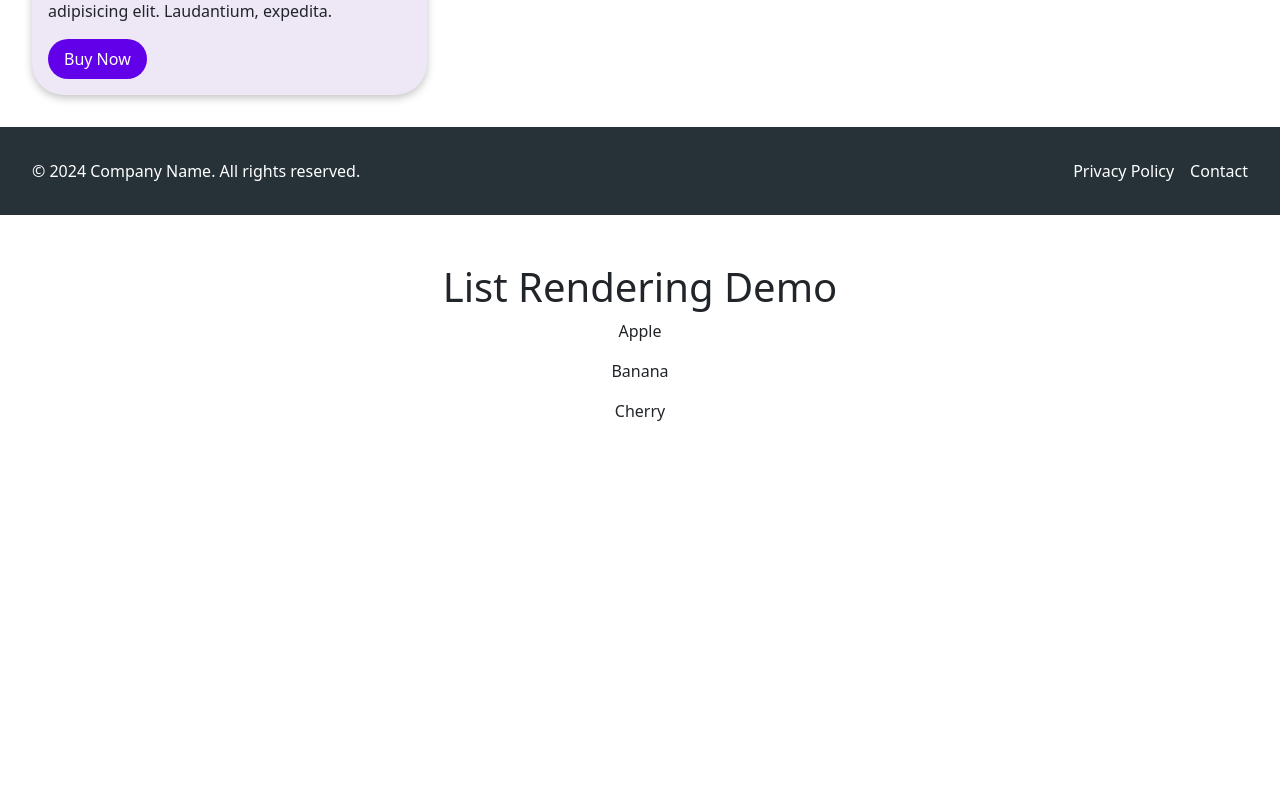
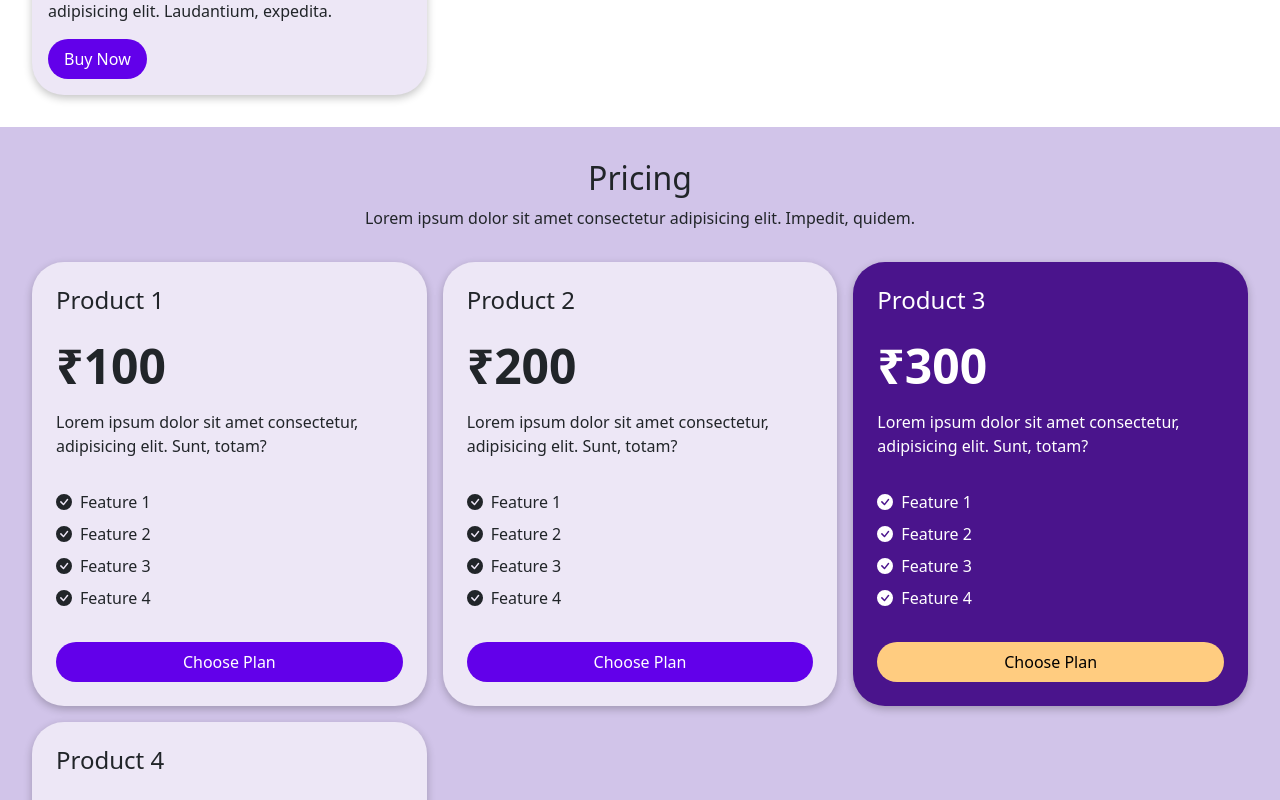
Before and after one commit to manikant-codes/react-course-files-final, a React (Create React App) app: page / in a window 1280 px wide. Shown: the part 2960-3760 px from the top of the page. Before the commit the page ends 3447 px from the top, so only its background shows below. Built offline with nearby package versions, Linux system fonts and the light colour scheme.

Commit message:
made pricing  section

```diff
--- /dev/null
+++ b/src/components/common/icons/CheckIcon.jsx
@@ -0,0 +1,15 @@
+function CheckIcon(props) {
+  return (
+    <svg
+      fill="currentColor"
+      viewBox="0 0 16 16"
+      height="1em"
+      width="1em"
+      {...props}
+    >
+      <path d="M16 8A8 8 0 110 8a8 8 0 0116 0zm-3.97-3.03a.75.75 0 00-1.08.022L7.477 9.417 5.384 7.323a.75.75 0 00-1.06 1.06L6.97 11.03a.75.75 0 001.079-.02l3.992-4.99a.75.75 0 00-.01-1.05z" />
+    </svg>
+  );
+}
+
+export default CheckIcon;
--- a/src/components/demo/ListRenderingDemo.jsx
+++ b/src/components/demo/ListRenderingDemo.jsx
@@ -1,20 +1,52 @@
 import React from "react";
+import Card from "../home/Card";
 
 function ListRenderingDemo() {
-  //   const arrJSX = [<p>Apple</p>, <p>Banana</p>, <p>Cherry</p>];
+  const data = [
+    {
+      title: "Product 1",
+      desc: "Lorem ipsum dolor sit amet.",
+      img: "/images/01.jpg",
+    },
+    {
+      title: "Product 2",
+      desc: "Lorem ipsum dolor sit amet.",
+      img: "/images/02.jpg",
+    },
+    {
+      title: "Product 3",
+      desc: "Lorem ipsum dolor sit amet.",
+      img: "/images/03.jpg",
+    },
+    {
+      title: "Product 4",
+      desc: "Lorem ipsum dolor sit amet.",
+      img: "/images/04.jpg",
+    },
+  ];
 
-  const arr = ["Apple", "Banana", "Cherry"];
-
-  //   const paras = arr.map((value, index) => {
-  //     return <p>{value}</p>;
-  //   });
+  // const components = data.map((value, index) => {
+  //   return <Card title={value.title} src={value.img} desc={value.desc} />;
+  // });
 
   return (
     <div style={{ textAlign: "center", padding: "48px" }}>
       <h1>List Rendering Demo</h1>
-      <div>
-        {arr.map((value, index) => {
-          return <p>{value}</p>;
+      <div
+        style={{
+          display: "grid",
+          gridTemplateColumns: "repeat(auto-fit, minmax(300px, 1fr))",
+        }}
+      >
+        {data.map((value, index) => {
+          return (
+            <Card
+              key={index}
+              title={value.title}
+              src={value.img}
+              desc={value.desc}
+            />
+          );
         })}
       </div>
     </div>
--- a/src/components/home/ProductsRow.jsx
+++ b/src/components/home/ProductsRow.jsx
@@ -67,7 +67,14 @@ function ProductsRow() {
         }}
       >
         {data.map((value, index) => {
-          return <Card src={value.src} title={value.title} desc={value.desc} />;
+          return (
+            <Card
+              key={index}
+              src={value.src}
+              title={value.title}
+              desc={value.desc}
+            />
+          );
         })}
       </div>
     </div>
--- a/src/components/home/figuresRow/FiguresRow.jsx
+++ b/src/components/home/figuresRow/FiguresRow.jsx
@@ -28,7 +28,7 @@ function FiguresRow() {
       />
       <div className={styles.innerContainer}>
         {data.map((value, index) => {
-          return <Figure figure={value.figure} desc={value.desc} />;
+          return <Figure key={index} figure={value.figure} desc={value.desc} />;
         })}
       </div>
     </div>
--- /dev/null
+++ b/src/components/home/pricingRow/PricingCard.jsx
@@ -0,0 +1,29 @@
+import React from "react";
+import styles from "../../../styles/home/pricingRow.module.css";
+import CheckIcon from "../../common/icons/CheckIcon";
+
+function PricingCard(props) {
+  console.log(styles);
+  return (
+    <div className={styles.pricingCardContainer + " " + props.className}>
+      <div className={styles.pricingCardDescContainer}>
+        <h3>{props.title}</h3>
+        <p>₹{props.price}</p>
+        <p>{props.desc}</p>
+      </div>
+      <ul className={styles.cardFeaturesList}>
+        {props.features.map((value, index) => {
+          return (
+            <li key={index}>
+              <CheckIcon />
+              <span>{value}</span>
+            </li>
+          );
+        })}
+      </ul>
+      <button>Choose Plan</button>
+    </div>
+  );
+}
+
+export default PricingCard;
--- /dev/null
+++ b/src/components/home/pricingRow/PricingRow.jsx
@@ -0,0 +1,57 @@
+import React from "react";
+import PricingCard from "./PricingCard";
+import styles from "../../../styles/home/pricingRow.module.css";
+import Title from "../../common/Title";
+
+function PricingRow() {
+  const data = [
+    {
+      title: "Product 1",
+      price: 100,
+      desc: "Lorem ipsum dolor sit amet consectetur, adipisicing elit. Sunt, totam?",
+      features: ["Feature 1", "Feature 2", "Feature 3", "Feature 4"],
+    },
+    {
+      title: "Product 2",
+      price: 200,
+      desc: "Lorem ipsum dolor sit amet consectetur, adipisicing elit. Sunt, totam?",
+      features: ["Feature 1", "Feature 2", "Feature 3", "Feature 4"],
+    },
+    {
+      title: "Product 3",
+      price: 300,
+      desc: "Lorem ipsum dolor sit amet consectetur, adipisicing elit. Sunt, totam?",
+      features: ["Feature 1", "Feature 2", "Feature 3", "Feature 4"],
+    },
+    {
+      title: "Product 4",
+      price: 400,
+      desc: "Lorem ipsum dolor sit amet consectetur, adipisicing elit. Sunt, totam?",
+      features: ["Feature 1", "Feature 2", "Feature 3", "Feature 4"],
+    },
+  ];
+
+  const components = data.map((value, index) => {
+    return (
+      <PricingCard
+        title={value.title}
+        price={value.price}
+        desc={value.desc}
+        features={value.features}
+        className={index === 2 ? styles.activeCard : ""}
+      />
+    );
+  });
+
+  return (
+    <div className={styles.pricingRowContainer}>
+      <Title
+        title="Pricing"
+        desc="Lorem ipsum dolor sit amet consectetur adipisicing elit. Impedit, quidem."
+      />
+      <div className={styles.pricingRowInnerContainer}>{components}</div>
+    </div>
+  );
+}
+
+export default PricingRow;
--- a/src/pages/Home.jsx
+++ b/src/pages/Home.jsx
@@ -7,6 +7,7 @@ import Footer from "../layouts/Footer";
 import Navbar from "../layouts/Navbar";
 import "../styles/home/home.css";
 import ListRenderingDemo from "../components/demo/ListRenderingDemo";
+import PricingRow from "../components/home/pricingRow/PricingRow";
 
 function Home() {
   return (
@@ -26,8 +27,8 @@ function Home() {
       />
       <FiguresRow />
       <ProductsRow />
+      <PricingRow />
       <Footer />
-      <ListRenderingDemo />
     </>
   );
 }
--- /dev/null
+++ b/src/styles/home/pricingRow.module.css
@@ -0,0 +1,68 @@
+.pricingCardContainer {
+  display: flex;
+  flex-direction: column;
+  padding: 24px;
+  border-radius: 32px;
+  gap: 32px;
+  background-color: #ede7f6;
+  box-shadow: rgba(0, 0, 0, 0.24) 0px 3px 8px;
+}
+
+.pricingCardDescContainer {
+  display: flex;
+  flex-direction: column;
+  gap: 8px;
+}
+
+.pricingCardDescContainer h3 {
+  font-size: 1.5rem;
+}
+
+.pricingCardDescContainer p:nth-child(2) {
+  font-size: 3rem;
+  font-weight: 600;
+}
+
+.pricingCardDescContainer p {
+  margin: 0px;
+}
+
+.cardFeaturesList {
+  list-style-type: none;
+  padding: 0px;
+  margin: 0px;
+  display: flex;
+  flex-direction: column;
+  gap: 8px;
+}
+
+.cardFeaturesList li {
+  display: flex;
+  align-items: center;
+  gap: 8px;
+}
+
+.pricingRowContainer {
+  padding: 32px;
+  background-color: #d1c4e9;
+}
+
+.pricingRowInnerContainer {
+  display: grid;
+  grid-template-columns: repeat(auto-fit, minmax(300px, 1fr));
+  gap: 16px;
+}
+
+.activeCard {
+  background-color: #4a148c;
+  color: white;
+}
+
+.activeCard button {
+  background-color: #ffcc80;
+  color: black;
+}
+.activeCard button:hover {
+  background-color: #ffb74d;
+  color: black;
+}
```
